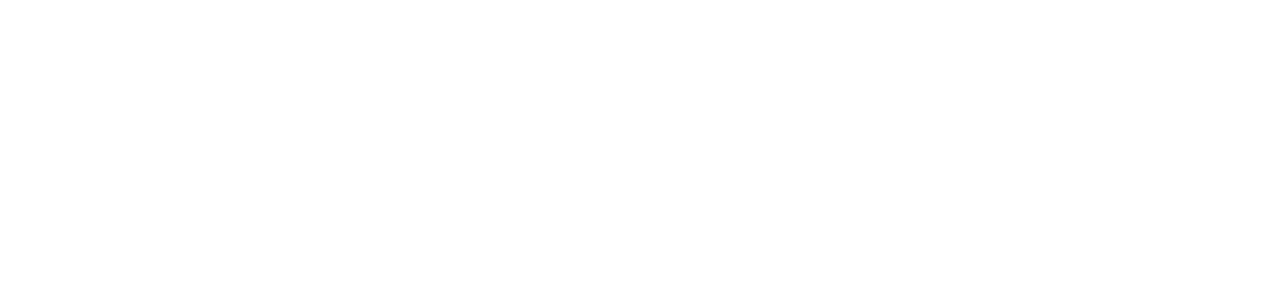
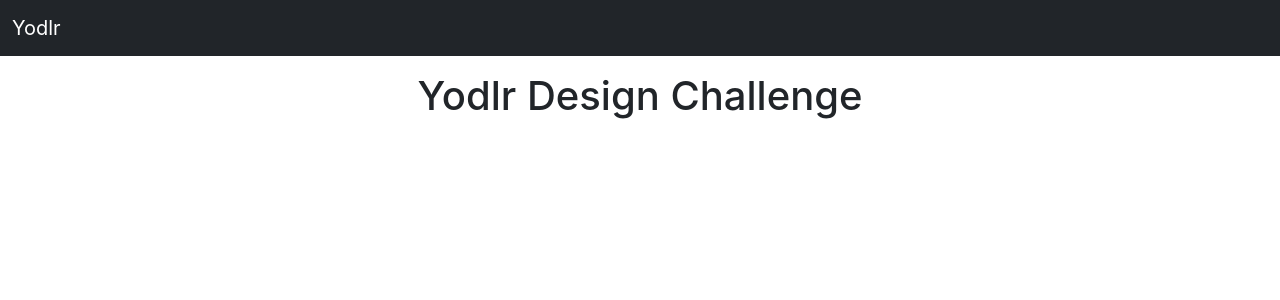
Before and after one commit to rgoshen/yodlr, a React (Create React App) app in the folder client/: page / in a window 1280 px wide. Shown: the top 300 px of the page. Built offline with nearby package versions, Linux system fonts and the light colour scheme.

Commit message:
add basic navbar and home components

```diff
--- a/client/package.json
+++ b/client/package.json
@@ -8,10 +8,10 @@
     "@testing-library/user-event": "^13.5.0",
     "axios": "^0.25.0",
     "react": "^17.0.2",
-    "react-bootstrap": "^2.1.1",
     "react-dom": "^17.0.2",
     "react-router-dom": "^6.2.1",
     "react-scripts": "5.0.0",
+    "reactstrap": "^9.0.1",
     "web-vitals": "^2.1.4"
   },
   "scripts": {
--- a/client/src/App.js
+++ b/client/src/App.js
@@ -1,7 +1,22 @@
+import React from 'react';
+import { BrowserRouter, Routes, Route } from 'react-router-dom';
+import NavBar from './components/Navbar';
+import Home from './components/Home';
 import './App.css';
 
 function App() {
-  return <div className='App'></div>;
+  return (
+    <div className='App'>
+      <BrowserRouter>
+        <NavBar />
+        <main>
+          <Routes>
+            <Route path='/' element={<Home />} />
+          </Routes>
+        </main>
+      </BrowserRouter>
+    </div>
+  );
 }
 
 export default App;
--- /dev/null
+++ b/client/src/components/Home.js
@@ -0,0 +1,7 @@
+import React from 'react';
+
+function Home() {
+  return <h1 className='mt-3'>Yodlr Design Challenge</h1>;
+}
+
+export default Home;
--- /dev/null
+++ b/client/src/components/Navbar.js
@@ -0,0 +1,25 @@
+import React from 'react';
+import {
+  Navbar,
+  Nav,
+  NavItem,
+  NavbarBrand,
+  NavbarToggler,
+  Collapse,
+} from 'reactstrap';
+
+function NavBar() {
+  return (
+    <div>
+      <Navbar color='dark' expand='md' dark>
+        <NavbarBrand href='/'>Yodlr</NavbarBrand>
+        <NavbarToggler onClick={function noRefCheck() {}} />
+        <Collapse navbar>
+          <Nav className='me-auto' navbar></Nav>
+        </Collapse>
+      </Navbar>
+    </div>
+  );
+}
+
+export default NavBar;
```
Also changed, not shown: client/src/components/NavBar.js (added, +25 -0 lines), 1 other file (tests, documents, lock files or other folders).
